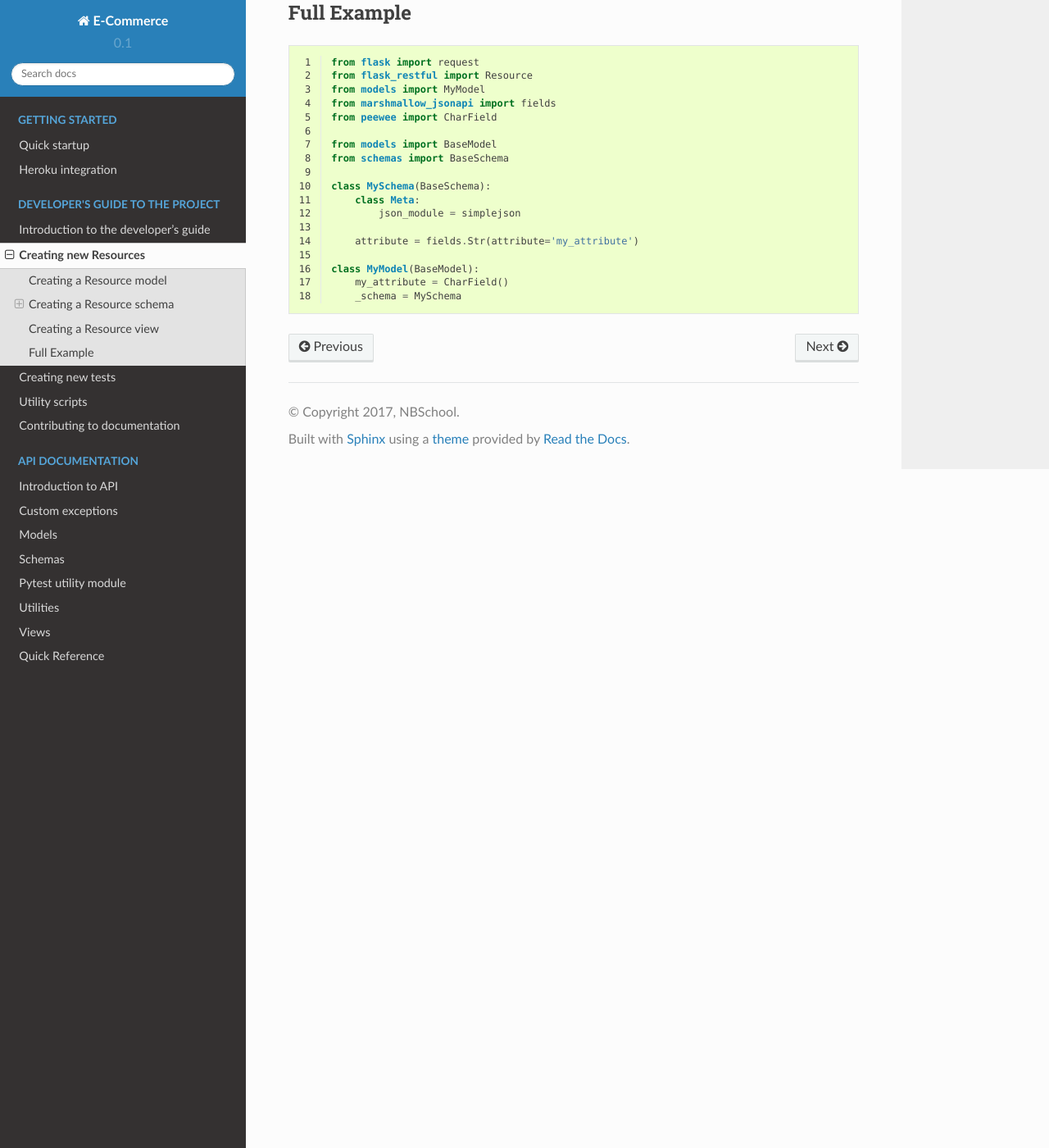
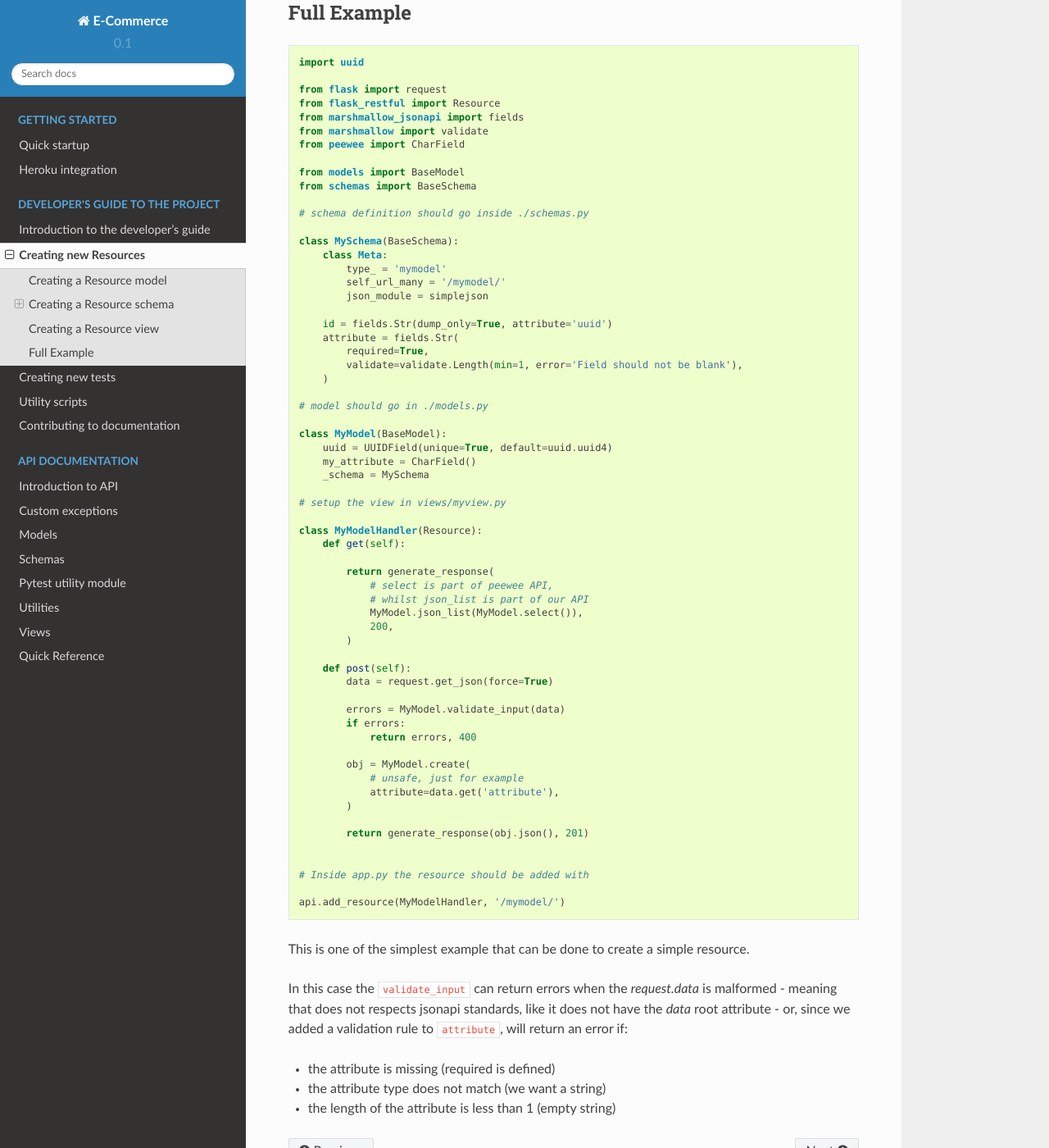
Before and after one commit to nbschool/ecommerce_api, a Sphinx documentation site: the page built from docs/source/dev_guide/create_resources.rst, in a window 1280 px wide and 1400 px high, scrolled down 3327 px. Shown: the whole window at 82% size. Built offline with Sphinx 7.4.7 and the Read the Docs theme 2.0.0, drawn with Linux system fonts in a browser that asks for light colours.

Commit message:
finalize resource creation example

```diff
--- a/docs/source/dev_guide/create_resources.rst
+++ b/docs/source/dev_guide/create_resources.rst
@@ -151,23 +151,78 @@ Full Example
 ------------
 
 .. code-block:: python
-    :linenos:
+
+    import uuid
 
     from flask import request
     from flask_restful import Resource
-    from models import MyModel
     from marshmallow_jsonapi import fields
+    from marshmallow import validate
     from peewee import CharField
 
     from models import BaseModel
     from schemas import BaseSchema
 
+    # schema definition should go inside ./schemas.py
+
     class MySchema(BaseSchema):
         class Meta:
+            type_ = 'mymodel'
+            self_url_many = '/mymodel/'
             json_module = simplejson
 
-        attribute = fields.Str(attribute='my_attribute')
+        id = fields.Str(dump_only=True, attribute='uuid')
+        attribute = fields.Str(
+            required=True,
+            validate=validate.Length(min=1, error='Field should not be blank'),
+        )
+
+    # model should go in ./models.py
 
     class MyModel(BaseModel):
+        uuid = UUIDField(unique=True, default=uuid.uuid4)
         my_attribute = CharField()
         _schema = MySchema
+
+    # setup the view in views/myview.py
+
+    class MyModelHandler(Resource):
+        def get(self):
+
+            return generate_response(
+                # select is part of peewee API,
+                # whilst json_list is part of our API
+                MyModel.json_list(MyModel.select()),
+                200,
+            )
+
+        def post(self):
+            data = request.get_json(force=True)
+
+            errors = MyModel.validate_input(data)
+            if errors:
+                return errors, 400
+
+            obj = MyModel.create(
+                # unsafe, just for example
+                attribute=data.get('attribute'),
+            )
+
+            return generate_response(obj.json(), 201)
+
+
+    # Inside app.py the resource should be added with
+
+    api.add_resource(MyModelHandler, '/mymodel/')
+
+
+This is one of the simplest example that can be done to create a simple resource.
+
+In this case the ``validate_input`` can return errors when the `request.data` is malformed
+- meaning that does not respects jsonapi standards, like it does not have the `data` root
+attribute - or, since we added a validation rule to ``attribute``, will return an error if:
+
+
+* the attribute is missing (required is defined)
+* the attribute type does not match (we want a string)
+* the length of the attribute is less than 1 (empty string)
```
